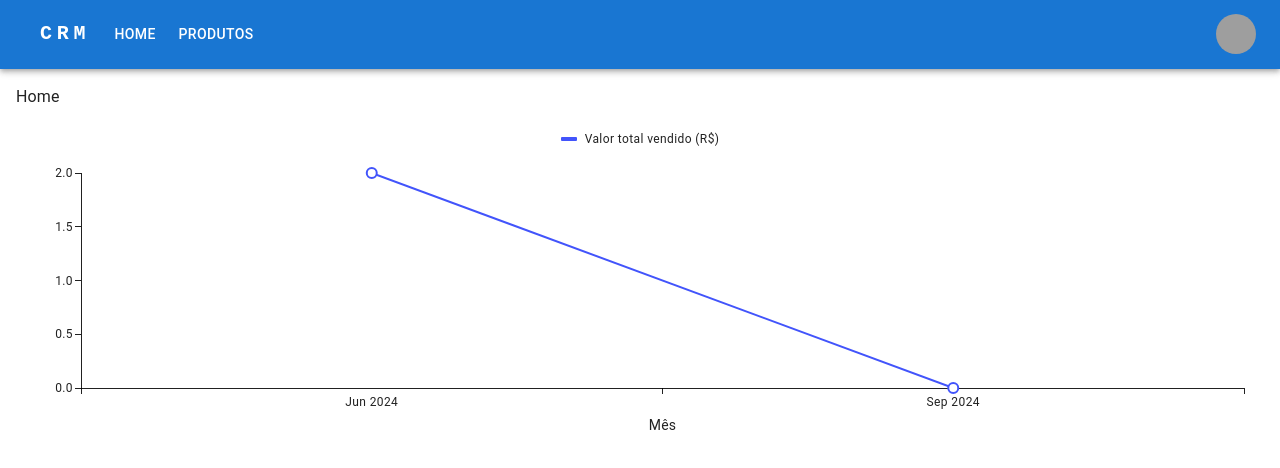
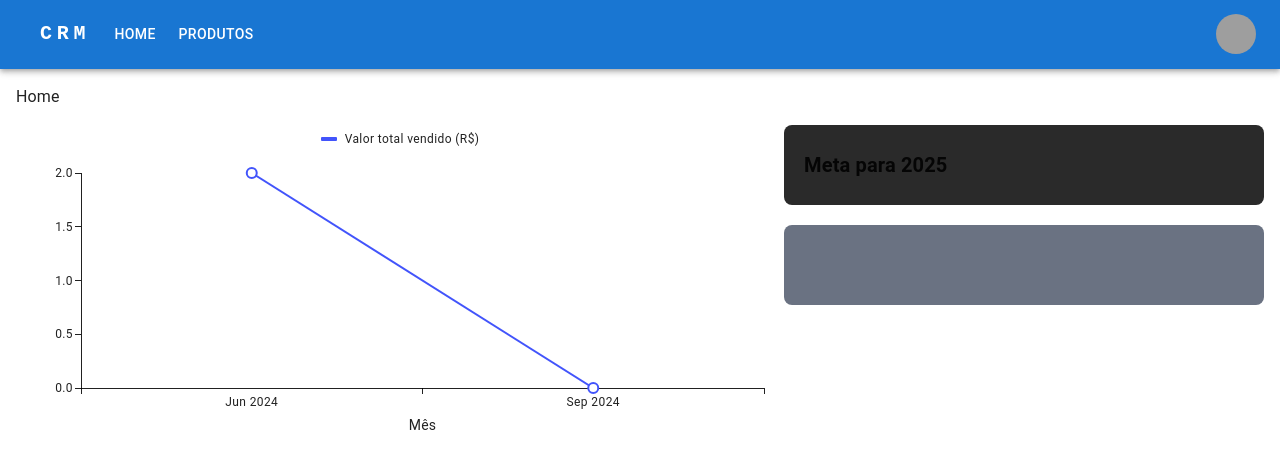
Before and after one commit to BettBernarda/CRM-React-project, a React (Vite) app: page / in a window 1280 px wide. Shown: the top 468 px of the page. Built offline with nearby package versions, Linux system fonts and the light colour scheme; data requests are answered from the project's data file; grey boxes are pictures that could not be loaded; some icons are missing.

Commit message:
Pagina onde os gráficos serão apresentados

```diff
--- a/src/pages/ChartsPage.jsx
+++ b/src/pages/ChartsPage.jsx
@@ -4,6 +4,23 @@ import ChartLine from '../components/Charts';
 
 export default function Chartspage() {
   return (
-    <ChartLine/>
+    <div id="Container">
+      <div id="lineOne" className='flex flex-row'>
+        <ChartLine className="basis-64" />
+        <div id="Side numbers" className="basis-120 flex-col">
+            <div className="flex items-center justify-center rounded-lg bg-[#2a2a2a] mb-5 p-10 relative">
+              <p className='absolute top-50% left-5 text-xl 2 font-bold'>Meta para 2025</p>
+            </div>
+            <div className="flex items-center justify-center rounded-lg bg-gray-500 mb-5 p-10"></div>
+        </div>
+      </div>
+      <div id="lineTwo">
+        <div id="table"></div>
+        <div id="GraphBox">
+          <div id="graph"></div>
+          <div id="graphinfo"></div>
+        </div>
+      </div>
+    </div>
   );
 }
```
